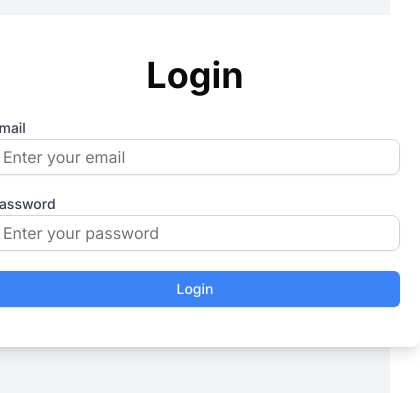
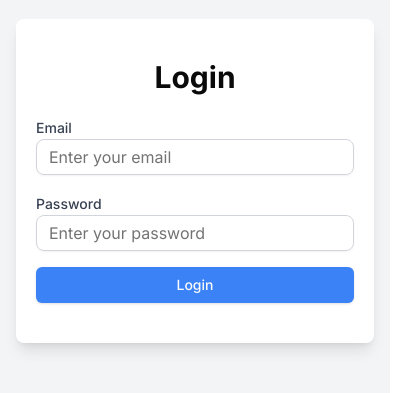
Before and after one commit to Archanoidee/neweudit1, a Next.js app: page /login in a window 390 px wide. Shown: the part 241-634 px from the top of the page, 420 px wide, since content can reach past the window. Built offline with nearby package versions, Linux system fonts and the light colour scheme.

Commit message:
fix:login

```diff
--- a/src/app/(auth)/login/page.tsx
+++ b/src/app/(auth)/login/page.tsx
@@ -10,19 +10,17 @@ import Image from "next/image";
 
 const Login = () => {
   const [loading, setLoading] = useState(false);
-  const router = useRouter(); // Use Next.js router for navigation
+  const router = useRouter();
 
   const handleSubmit = async (formData: FormData) => {
     setLoading(true);
-
     try {
       const res = await loginSignup(formData, true);
-
       if (res?.error) {
         toast({ title: res.error, variant: "destructive" });
       } else {
         toast({ title: "Login successful", variant: "default" });
-        router.push("/landing"); // Navigate to /main programmatically
+        router.push("/landing");
       }
     } catch (error) {
       console.error("Login error:", error);
@@ -36,10 +34,10 @@ const Login = () => {
   };
 
   return (
-    <div className="flex min-h-screen items-center justify-center bg-gray-100">
-      <div className="flex flex-row rounded-lg bg-white shadow-lg">
+    <div className="flex min-h-screen items-center justify-center bg-gray-100 px-4">
+      <div className="flex w-full max-w-3xl flex-col md:flex-row rounded-lg bg-white shadow-lg overflow-hidden">
         {/* Image Section */}
-        <div className="hidden items-center justify-center rounded-l-lg bg-gray-50 p-5 md:flex relative w-80">
+        <div className="hidden md:flex items-center justify-center bg-gray-50 p-5 w-1/2 relative">
           <Image
             src="https://account.asus.com/img/login_img02.png"
             alt="Login illustration"
@@ -48,15 +46,15 @@ const Login = () => {
           />
         </div>
         {/* Form Section */}
-        <div className="flex w-[450px] flex-col items-center justify-center gap-5 px-5 py-10">
-          <h1 className="text-center text-4xl font-bold">Login</h1>
+        <div className="flex w-full md:w-1/2 flex-col items-center justify-center gap-5 px-5 py-10">
+          <h1 className="text-center text-3xl md:text-4xl font-bold">Login</h1>
           <form
             onSubmit={(e) => {
-              e.preventDefault(); // Prevent default form submission
+              e.preventDefault();
               const formData = new FormData(e.currentTarget);
               handleSubmit(formData);
             }}
-            className="w-full"
+            className="w-full space-y-4"
           >
             <FormInput
               name="email"
@@ -75,9 +73,7 @@ const Login = () => {
             <div className="mt-5">
               <Button
                 type="submit"
-                className={`${
-                  loading ? "disable cursor-not-allowed" : ""
-                } w-full bg-blue-500`}
+                className={`w-full bg-blue-500 ${loading ? "disable cursor-not-allowed" : ""}`}
               >
                 {loading ? "Loading..." : "Login"}
               </Button>
@@ -88,4 +84,5 @@ const Login = () => {
     </div>
   );
 };
+
 export default Login;
```
